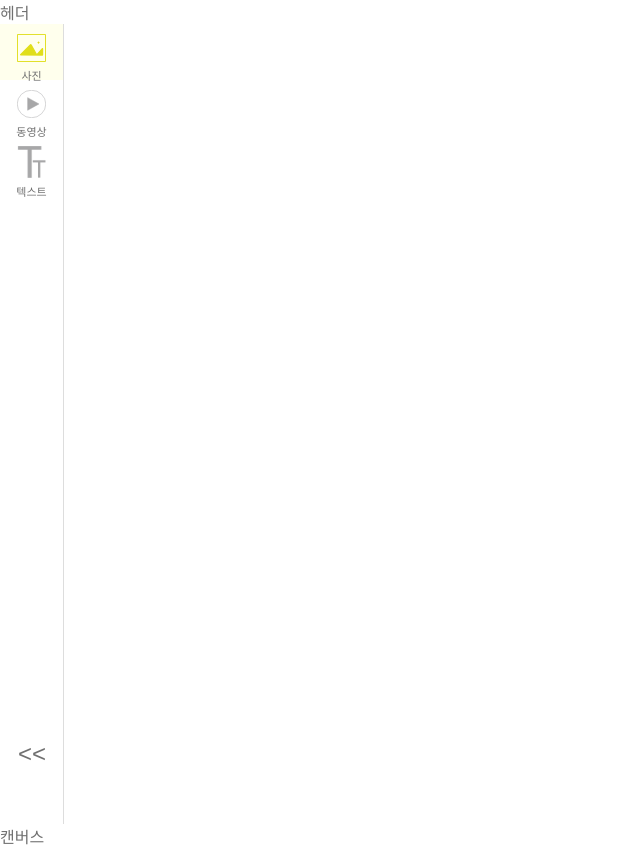
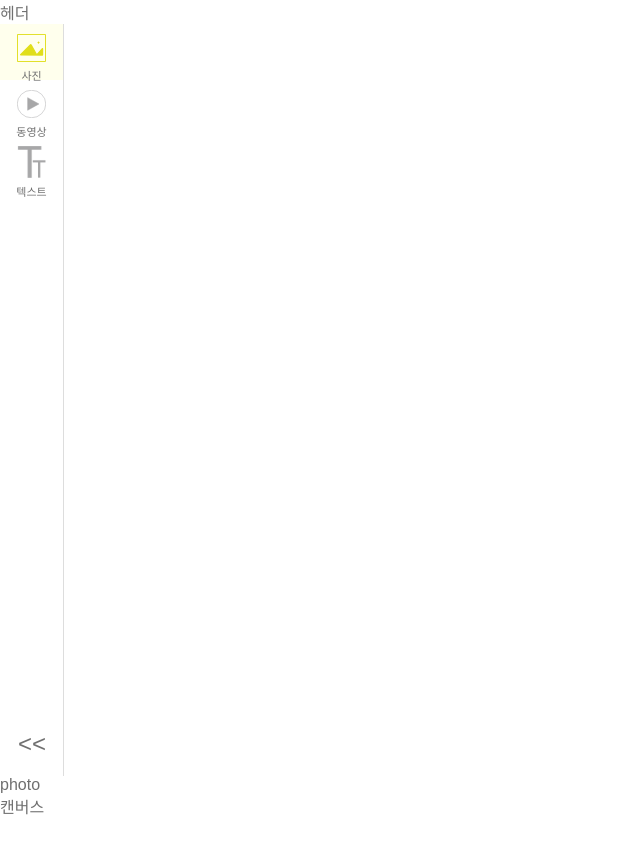
Before and after one commit to yeeun62/page, a React (Create React App) app in the folder client/: page /design in a window 1280 px wide. Shown: the whole page, without its empty margins (0-640 px from the left). After the commit the page ends 818 px from the top, so only its background shows below. Built offline with nearby package versions, Linux system fonts and the light colour scheme.

Commit message:
[fix] library state type, styel

```diff
--- a/client/src/GlobalStyle.tsx
+++ b/client/src/GlobalStyle.tsx
@@ -26,7 +26,7 @@ textarea {
 }
 
 button{
-    cursor: pointer;
+  cursor: pointer;
   border: none;
 }
 `;
--- a/client/src/components/Library.tsx
+++ b/client/src/components/Library.tsx
@@ -3,32 +3,22 @@ import LibraryContents from "../components/LibraryContents";
 import LibraryList from "../components/LibraryList";
 
 function Library() {
-  let libInitial: { album: boolean; video: boolean; text: boolean } = {
-    album: true,
-    video: false,
-    text: false,
-  };
-
-  const [library, setLibrary] = useState(libInitial);
+  const [libIndex, setLibIndex] = useState(0);
   const [listOpen, setListOpen] = useState(true);
 
   function listOpenHandler() {
     setListOpen(!listOpen);
   }
 
-  function libraryChoice(name: string): void {
-    setLibrary({ album: false, video: false, text: false, [name]: true });
-  }
-
   return (
     <div>
       <LibraryList
-        libraryChoice={libraryChoice}
-        library={library}
+        setLibIndex={setLibIndex}
+        libIndex={libIndex}
         listOpen={listOpen}
         listOpenHandler={listOpenHandler}
       />
-      <LibraryContents library={library} listOpen={listOpen} />
+      <LibraryContents libIndex={libIndex} listOpen={listOpen} />
     </div>
   );
 }
--- a/client/src/components/LibraryContents.tsx
+++ b/client/src/components/LibraryContents.tsx
@@ -1,33 +1,14 @@
 import styled from "styled-components";
+import Photo from "./Photo";
+import Video from "./Video";
+import Text from "./Text";
 
 const libContentWrapper = styled.div``;
 
-function LibraryContents({ library, listOpen }: any) {
+function LibraryContents({ libIndex, listOpen }: any) {
   return (
     <div className="libContentWrapper">
-      <ul>
-        {library.album && (
-          <li>
-            <div className="libAlbumSection"></div>
-            <div className="libAlbumSection"></div>
-            <div className="libAlbumSection"></div>
-          </li>
-        )}
-        {library.video && (
-          <li>
-            <div className="libVideoSection"></div>
-            <div className="libVideoSection"></div>
-            <div className="libVideoSection"></div>
-          </li>
-        )}
-        {library.text && (
-          <li>
-            <div className="libTextSection"></div>
-            <div className="libTextSection"></div>
-            <div className="libTextSection"></div>
-          </li>
-        )}
-      </ul>
+      {[<Photo />, <Video />, <Text />][libIndex]}
     </div>
   );
 }
--- a/client/src/components/LibraryList.tsx
+++ b/client/src/components/LibraryList.tsx
@@ -1,9 +1,12 @@
 import styled from "styled-components";
 
-const LibListWrapper = styled.ul`
+const LibListWrapper = styled.div`
   width: 64px;
-  height: 100vh;
+  height: calc(100vh - 6vh);
   border-right: 1px solid #ddd;
+  display: flex;
+  justify-content: space-between;
+  flex-direction: column;
 
   li {
     width: 64px;
@@ -11,6 +14,7 @@ const LibListWrapper = styled.ul`
     text-align: center;
     border-right: 1px solid #ddd;
     padding: 5px 0;
+    cursor: pointer;
 
     img {
       width: 45%;
@@ -32,53 +36,53 @@ const LibListWrapper = styled.ul`
   }
 
   button {
-    position: absolute;
-    bottom: 2rem;
-    left: 0;
     background-color: transparent;
     font-size: 1.5rem;
     width: 64px;
+    height: 4rem;
   }
 `;
 
 function LibraryList({
-  libraryChoice,
-  library,
+  setLibIndex,
+  libIndex,
   listOpen,
   listOpenHandler,
 }: any) {
   return (
     <LibListWrapper>
+      <ul>
         <li
-        onClick={() => libraryChoice("album")}
-        className={library.album ? "pointing" : "notPointed"}
+          onClick={() => setLibIndex(0)}
+          className={libIndex === 0 ? "pointing" : "notPointed"}
         >
           <img
-          src={`./img/${library.album ? `albumBtnPoint` : `albumBtn`}.svg`}
+            src={`./img/${libIndex === 0 ? `albumBtnPoint` : `albumBtn`}.svg`}
             alt="사진"
           />
           <p>사진</p>
         </li>
         <li
-        onClick={() => libraryChoice("video")}
-        className={library.video ? "pointing" : "notPointed"}
+          onClick={() => setLibIndex(1)}
+          className={libIndex === 1 ? "pointing" : "notPointed"}
         >
           <img
-          src={`./img/${library.video ? `videoBtnPoint` : `videoBtn`}.svg`}
+            src={`./img/${libIndex === 1 ? `videoBtnPoint` : `videoBtn`}.svg`}
             alt="동영상"
           />
           <p>동영상</p>
         </li>
         <li
-        onClick={() => libraryChoice("text")}
-        className={library.text ? "pointing" : "notPointed"}
+          onClick={() => setLibIndex(2)}
+          className={libIndex === 2 ? "pointing" : "notPointed"}
         >
           <img
-          src={`./img/${library.text ? `textBtnPoint` : `textBtn`}.svg`}
+            src={`./img/${libIndex === 2 ? `textBtnPoint` : `textBtn`}.svg`}
             alt="텍스트"
           />
           <p>텍스트</p>
         </li>
+      </ul>
       <button onClick={listOpenHandler}>{listOpen ? "<<" : ">>"}</button>
     </LibListWrapper>
   );
--- /dev/null
+++ b/client/src/components/Photo.tsx
@@ -0,0 +1,5 @@
+function Photo() {
+  return <div>photo</div>;
+}
+
+export default Photo;
--- /dev/null
+++ b/client/src/components/Text.tsx
@@ -0,0 +1,5 @@
+function Text() {
+  return <div>Text</div>;
+}
+
+export default Text;
--- /dev/null
+++ b/client/src/components/Video.tsx
@@ -0,0 +1,5 @@
+function Video() {
+  return <div>Video</div>;
+}
+
+export default Video;
```
Lines whose indentation alone changed are shown as unchanged.
